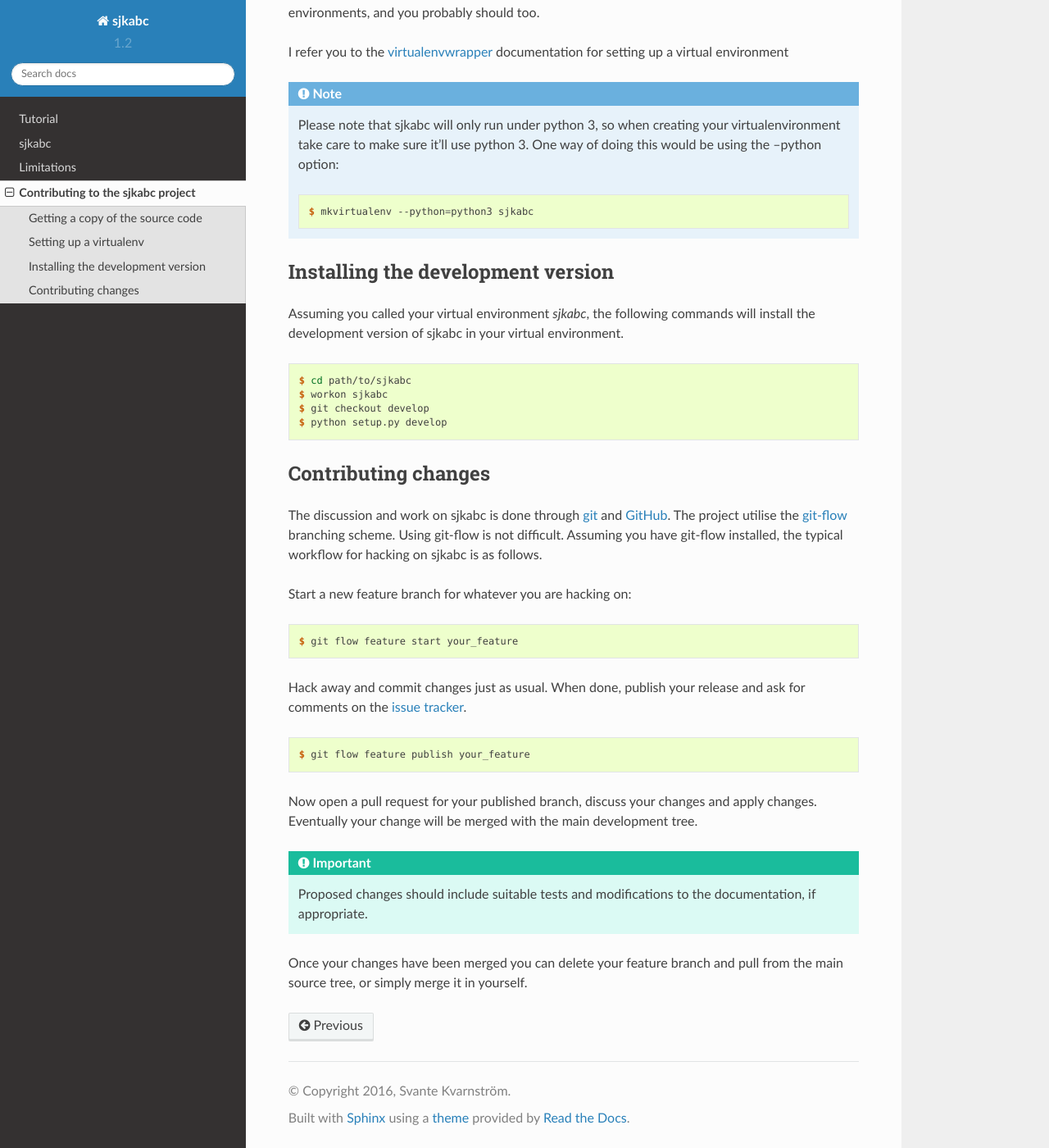
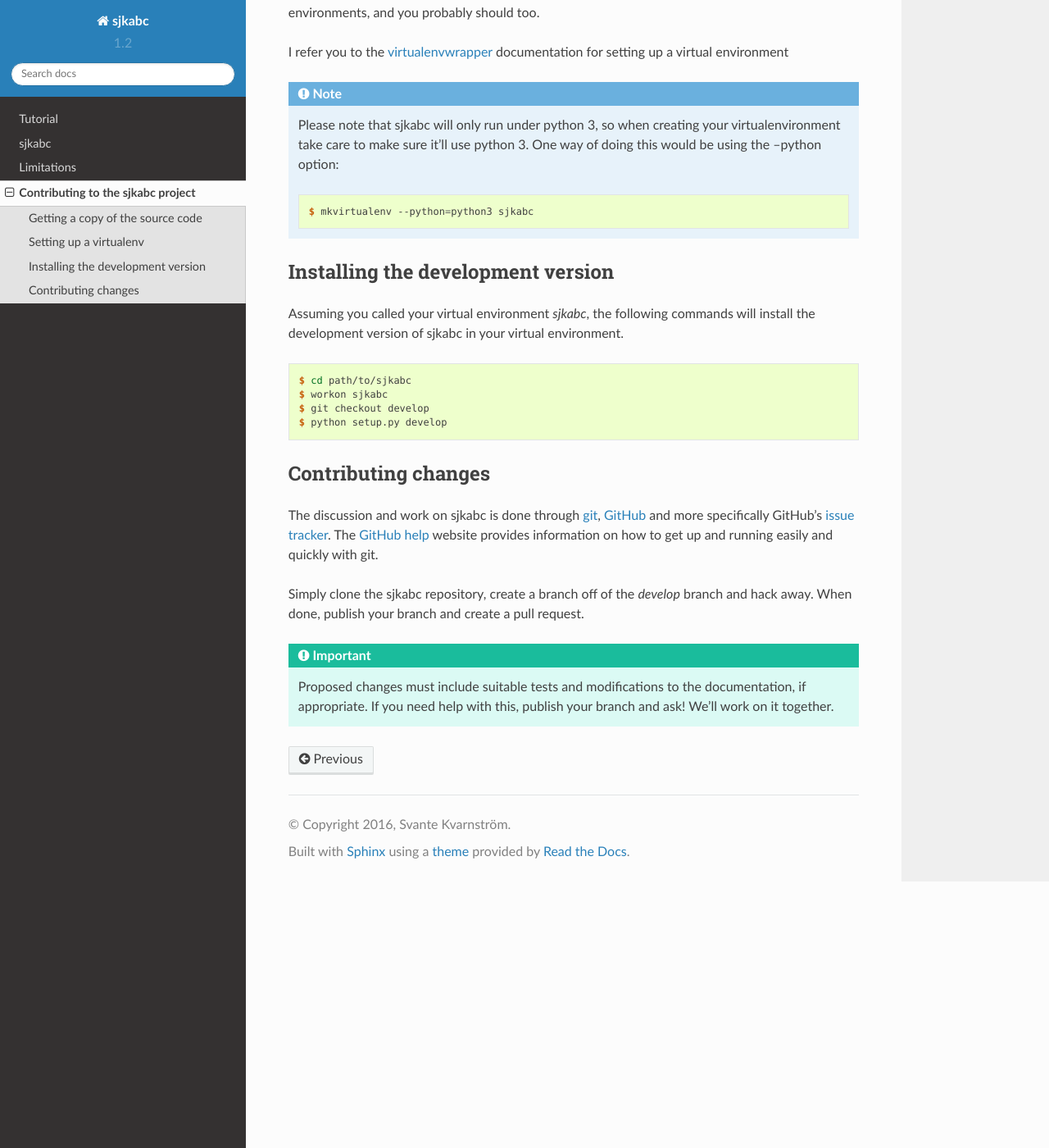
Before and after one commit to sjktje/sjkabc, a Sphinx documentation site: the page built from docs/contributing.rst, in a window 1280 px wide and 1400 px high, scrolled down 479 px. Shown: the whole window at 82% size. Built offline with Sphinx 7.4.7 and the Read the Docs theme 2.0.0, drawn with Linux system fonts in a browser that asks for light colours.

Commit message:
Update contrib docs

```diff
--- a/docs/contributing.rst
+++ b/docs/contributing.rst
@@ -35,6 +35,7 @@ environment
 
 .. _virtualenvwrapper: https://virtualenvwrapper.readthedocs.org/en/latest/
 
+
 Installing the development version
 ==================================
 
@@ -52,37 +53,20 @@ will install the development version of sjkabc in your virtual environment.
 Contributing changes
 ====================
 
-The discussion and work on sjkabc is done through git_ and GitHub_. The project
-utilise the git-flow_ branching scheme. Using git-flow is not difficult. Assuming
-you have git-flow installed, the typical workflow for hacking on sjkabc is as
-follows.
+The discussion and work on sjkabc is done through git_,  GitHub_ and more
+specifically GitHub's `issue tracker`_. The `GitHub help`_ website provides
+information on how to get up and running easily and quickly with git.
 
-Start a new feature branch for whatever you are hacking on:
-
-.. code-block:: console
-
-    $ git flow feature start your_feature
-
-Hack away and commit changes just as usual. When done, publish your release
-and ask for comments on the `issue tracker`_.
-
-.. code-block:: console
-
-    $ git flow feature publish your_feature
-
-Now open a pull request for your published branch, discuss your changes and
-apply changes. Eventually your change will be merged with the main development
-tree.
+Simply clone the sjkabc repository, create a branch off of the `develop` branch
+and hack away. When done, publish your branch and create a pull request.
 
 .. important::
 
-    Proposed changes should include suitable tests and modifications to the
-    documentation, if appropriate.
-
-Once your changes have been merged you can delete your feature branch and pull
-from the main source tree, or simply merge it in yourself.
+    Proposed changes must include suitable tests and modifications to the
+    documentation, if appropriate. If you need help with this, publish your
+    branch and ask! We'll work on it together.
 
 .. _GitHub: https://github.com/sjktje/sjkabc
+.. _`GitHub help`: https://help.github.com/
+.. _`issue tracker`: https://github.com/sjktje/sjkabc/issues/
 .. _git: https://git-scm.com
-.. _git-flow: https://github.com/nvie/gitflow
-.. _`issue tracker`: https://github.com/sjktje/sjkabc/issues/
```
